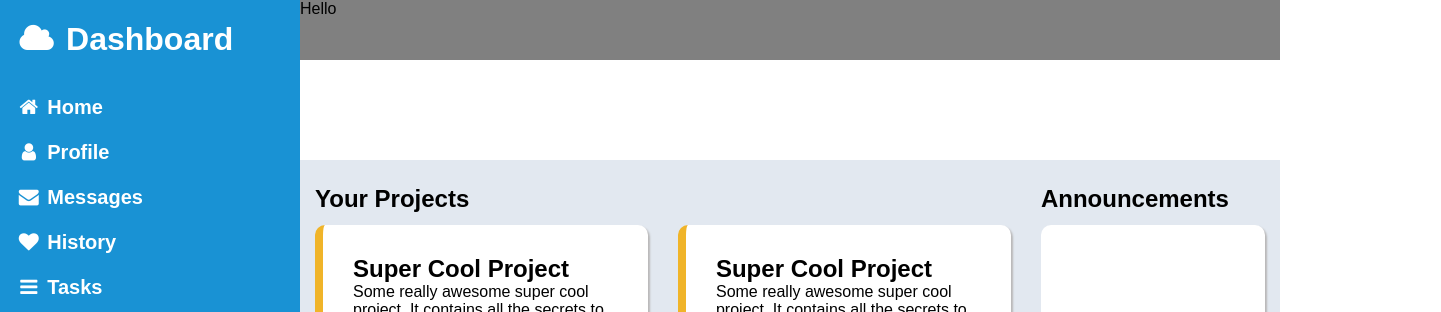
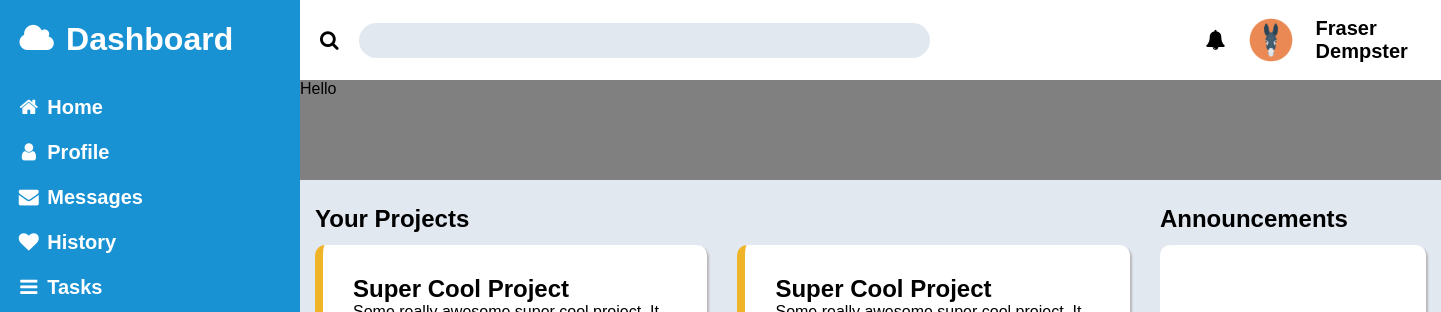
Before and after one commit to fraser-dempster/finished-dashboard-odin, a plain HTML site: page index.html in a window 1280 px wide. Shown: the top 312 px of the page, 1441 px wide, since content can reach past the window. Drawn offline with Linux system fonts and the light colour scheme.

Commit message:
added styled search bar area

```diff
--- a/index.css
+++ b/index.css
@@ -6,10 +6,10 @@ body {
 
   display: grid;
   grid-template-columns: 300px 1fr;
-  grid-template-rows: 60px 100px 1fr;
+  grid-template-rows: 80px 100px 1fr;
   grid-template-areas:
+    "sidebar search"
     "sidebar header"
-    "sidebar search"
     "sidebar main";
   font-family: Arial, Helvetica, sans-serif;
 }
@@ -61,8 +61,22 @@ button:focus {
 }
 
 .search {
-  background-color: blueviolet;
+  margin-left: 20px;
+  margin-right: 20px;
+  display: flex;
+  align-items: center;
+  justify-content: flex-start;
+  gap: 20px;
+  font-size: 20px;
+
   grid-area: search;
+}
+
+.search_bar {
+  border-radius: 20px;
+  background-color: #e2e8f0;
+  border: none;
+  padding: 10px;
 }
 
 .header {
@@ -78,7 +92,7 @@ button:focus {
 
   background-color: #e2e8f0;
   grid-area: main;
-  padding-bottom: 50px;
+  padding-bottom: 30px;
 }
 
 .projects {
--- a/index.html
+++ b/index.html
@@ -25,6 +25,13 @@
       <a href="#settings"><i class="fa fa-fw fa-gear"></i> Settings</a>
       <a href="#support"><i class="fa fa-fw fa-question"></i> Support</a>
       <a href="#privacy"><i class="fa fa-fw fa-shield"></i> Privacy</a>
+    </div>
+    <div class="search">
+      <i class="fa fa-fw fa-search"></i>
+      <input class="search_bar" style="padding-right: 30vw" type="text" />
+      <i style="margin-left: 20vw" class="fa fa-fw fa-bell"></i>
+      <img src="assets/donkey.png" width="50px" alt="donkey" />
+      <p style="font-weight: bold">Fraser Dempster</p>
     </div>
     <div class="header">Hello</div>
     <div class="main">
```
Also changed, not shown: assets/donkey.png (added).
